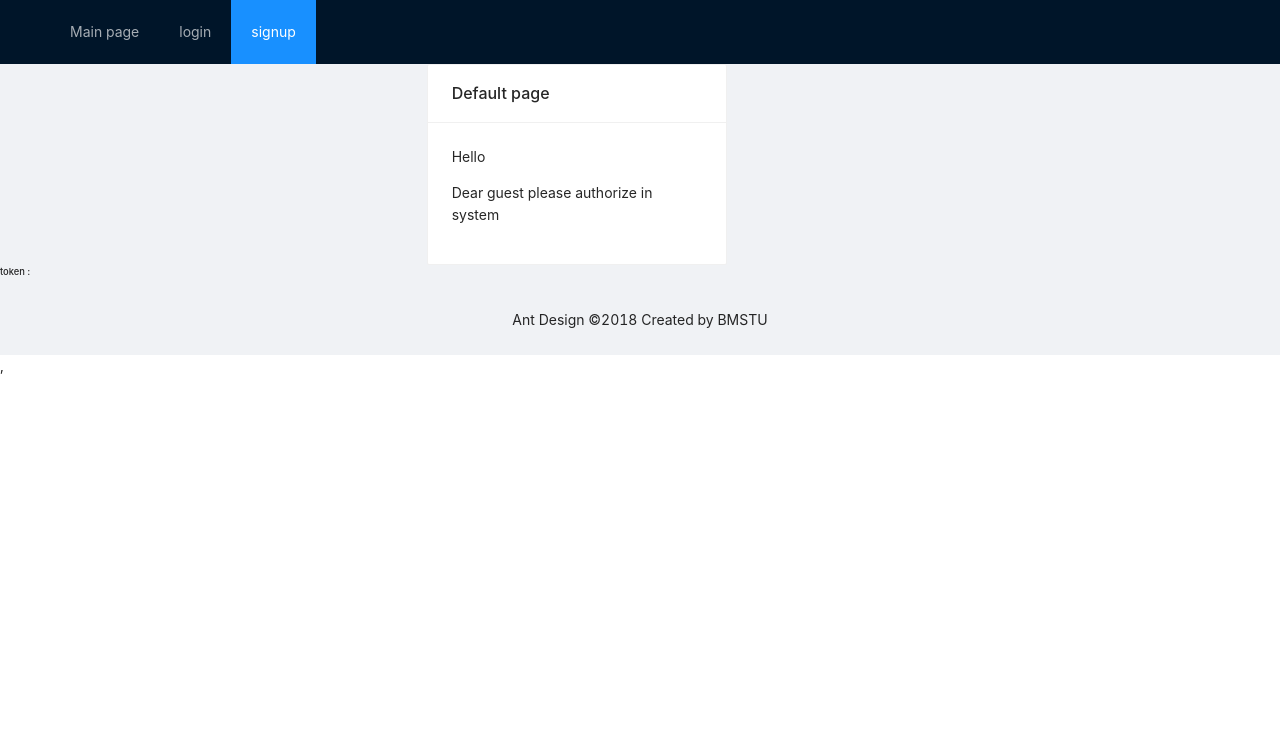
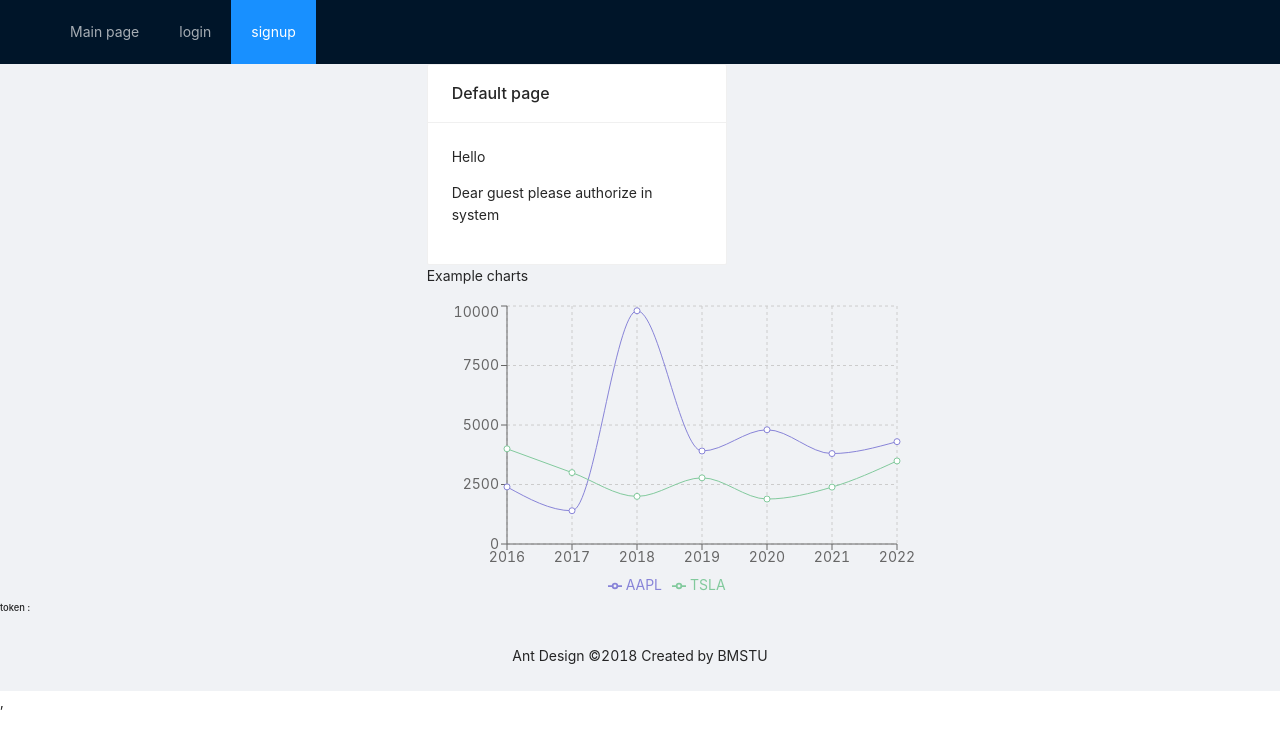
Before and after one commit to Deiklov/diplom_front, a React (Create React App) app: page / in a window 1280 px wide. Shown: the top 730 px of the page. Built offline with nearby package versions, Linux system fonts and the light colour scheme; what promise.prototype.finally, superagent-promise would draw is missing.

Commit message:
charts example

```diff
--- a/package.json
+++ b/package.json
@@ -15,6 +15,7 @@
     "react-dom": "^17.0.1",
     "react-router-dom": "^5.2.0",
     "react-scripts": "4.0.2",
+    "recharts": "^2.0.8",
     "superagent": "^6.1.0",
     "superagent-promise": "^1.1.0",
     "web-vitals": "^1.1.0"
--- a/src/App.jsx
+++ b/src/App.jsx
@@ -10,6 +10,7 @@ import ProfilePage from "./pages/profilePage";
 import {Row, Col} from 'antd';
 import {inject, observer} from "mobx-react";
 import MainPage from "./pages/mainPage";
+import userStore from "./store/userStore";
 
 const {Header, Content, Footer} = Layout;
 
@@ -17,15 +18,16 @@ class App extends Component {
     componentWillMount() {
         if (!this.props.commonStore.token) {
             this.props.commonStore.setAppLoaded();
+
         }
     }
 
     componentDidMount() {
-        // if (this.props.commonStore.token) {
-        //     this.props.userStore
-        //         .pullUser()
-        //         .finally(() => this.props.commonStore.setAppLoaded());
-        // }
+        if (this.props.commonStore.token) {
+            this.props.userStore.authorize();
+            this.props.userStore.pullUser();
+            this.props.commonStore.setAppLoaded();
+        }
     }
 
     render() {
--- /dev/null
+++ b/src/components/charts.jsx
@@ -0,0 +1,78 @@
+import React, { PureComponent } from 'react';
+import { LineChart, Line, XAxis, YAxis, CartesianGrid, Tooltip, Legend } from 'recharts';
+
+const data = [
+    {
+        name: "2016",
+        TSLA: 4000,
+        AAPL: 2400,
+        amt: 2400,
+    },
+    {
+        name: "2017",
+        TSLA: 3000,
+        AAPL: 1398,
+        amt: 2210,
+    },
+    {
+        name: "2018",
+        TSLA: 2000,
+        AAPL: 9800,
+        amt: 2290,
+    },
+    {
+        name: "2019",
+        TSLA: 2780,
+        AAPL: 3908,
+        amt: 2000,
+    },
+    {
+        name: "2020",
+        TSLA: 1890,
+        AAPL: 4800,
+        amt: 2181,
+    },
+    {
+        name: "2021",
+        TSLA: 2390,
+        AAPL: 3800,
+        amt: 2500,
+    },
+    {
+        name: "2022",
+        TSLA: 3490,
+        AAPL: 4300,
+        amt: 2100,
+    },
+];
+
+export default class ExampleCharts extends PureComponent {
+    render() {
+        return (
+            <LineChart
+                width={500}
+                height={300}
+                data={data}
+                margin={{
+                    top: 5,
+                    right: 30,
+                    left: 20,
+                    bottom: 5
+                }}
+            >
+                <CartesianGrid strokeDasharray="3 3" />
+                <XAxis dataKey="name" />
+                <YAxis />
+                <Tooltip />
+                <Legend />
+                <Line
+                    type="monotone"
+                    dataKey="AAPL"
+                    stroke="#8884d8"
+                    activeDot={{ r: 8 }}
+                />
+                <Line type="monotone" dataKey="TSLA" stroke="#82ca9d" />
+            </LineChart>
+        );
+    }
+}
--- a/src/pages/mainPage.jsx
+++ b/src/pages/mainPage.jsx
@@ -3,6 +3,7 @@ import {Card} from 'antd';
 import {inject, observer} from "mobx-react";
 import userStoreInstance from "../store/userStore";
 import {withRouter} from "react-router";
+import ExampleCharts from "../components/charts";
 
 function MainPage() {
     return (
@@ -14,6 +15,8 @@ function MainPage() {
                 <p>{userStoreInstance.userData.avatarSrc}</p>
                 {!userStoreInstance.isAuthorized && <p>Dear guest please authorize in system</p>}
             </Card>
+            <p>Example charts</p>
+            <ExampleCharts></ExampleCharts>
         </>
     );
 }
--- a/src/store/commonStore.jsx
+++ b/src/store/commonStore.jsx
@@ -1,4 +1,5 @@
 import {observable, action, reaction, makeObservable} from 'mobx';
+
 //общее состояние приложения типо appname token
 class CommonStore {
 
```
Also changed, not shown: 1 other file (tests, documents, lock files or other folders).
